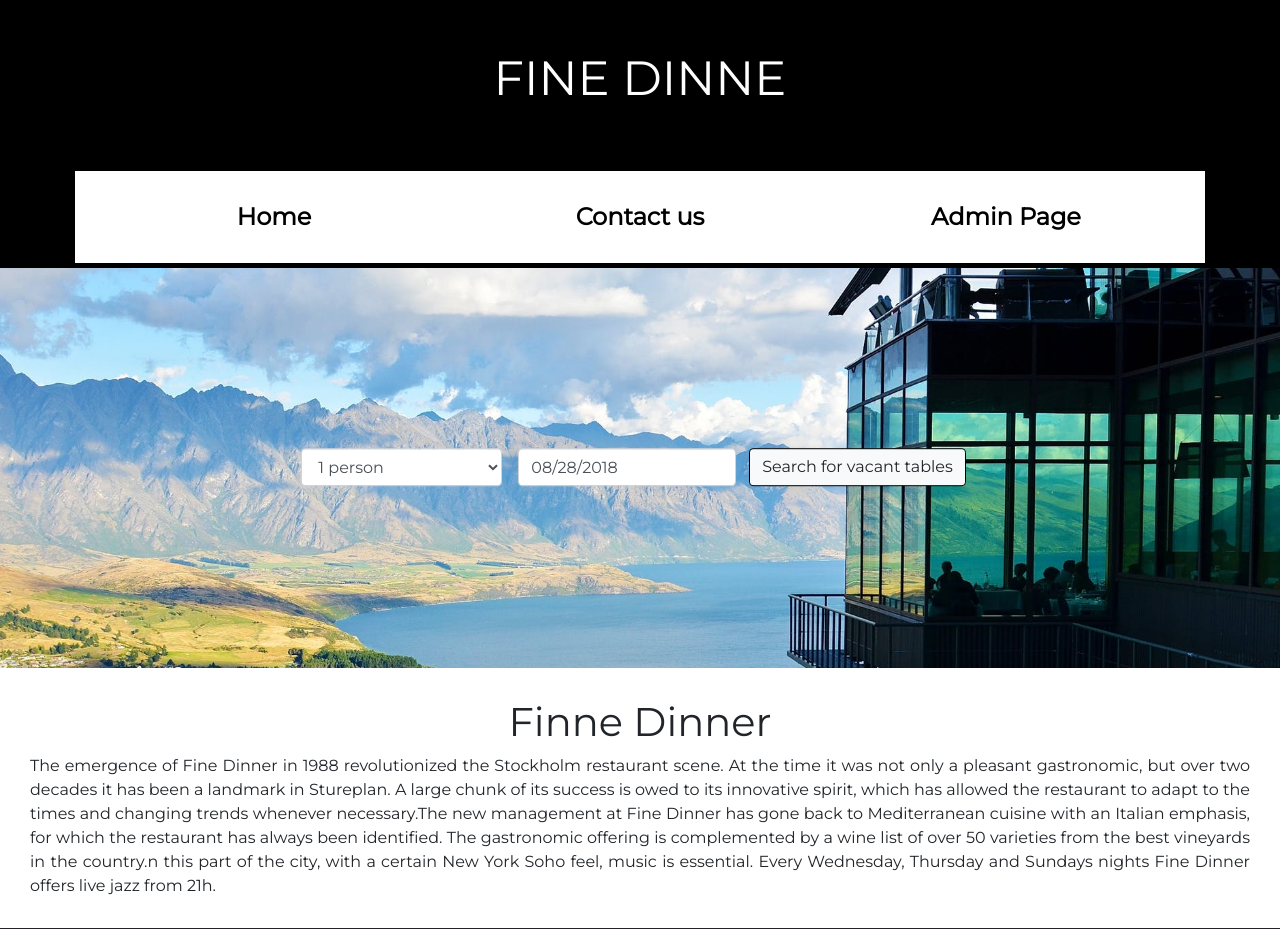
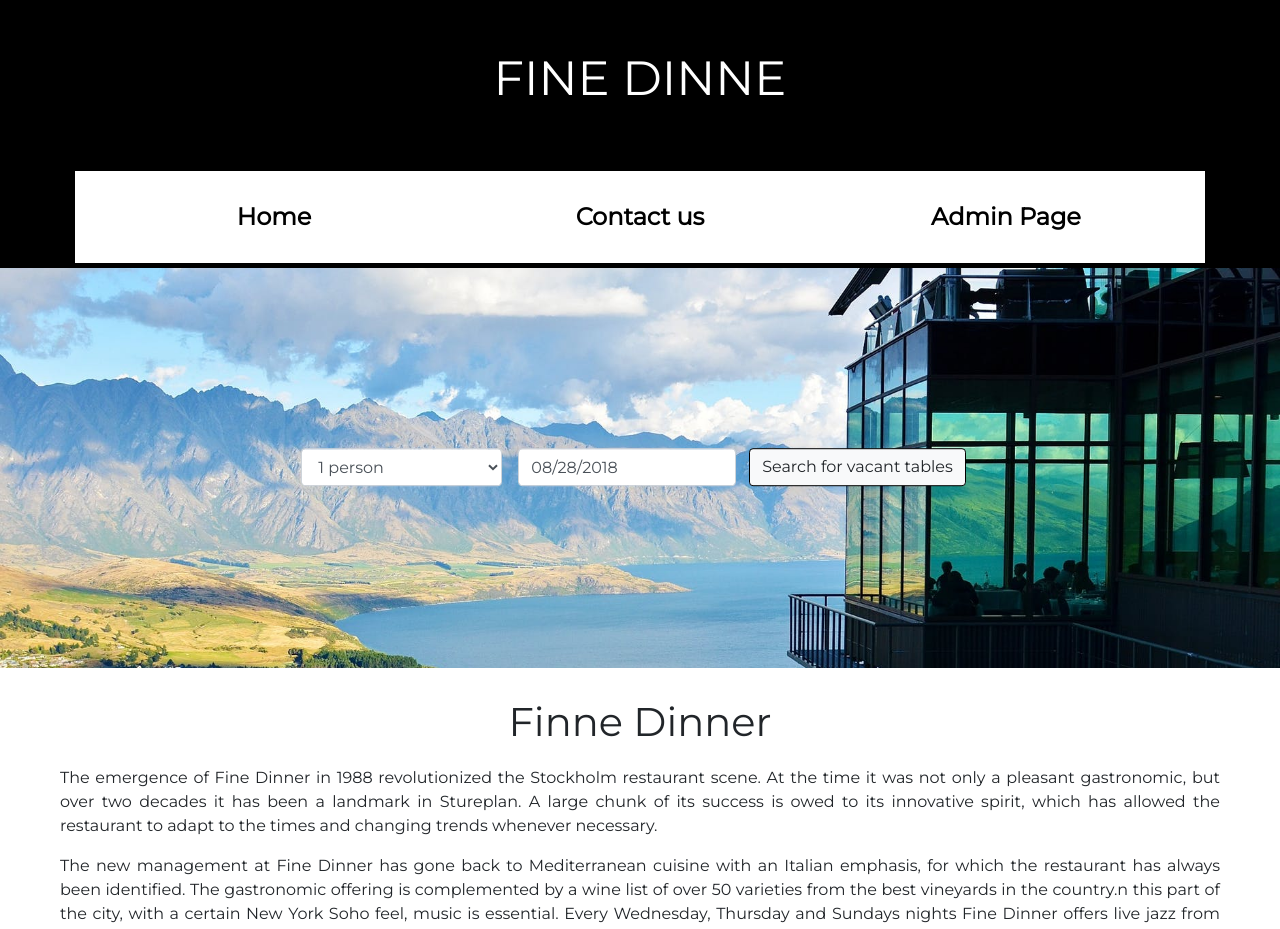
Before and after one commit to juliagulliksson/restaurant, a React (Create React App) app: page / in a window 1280 px wide. Shown: the top 929 px of the page. Built offline with nearby package versions, Linux system fonts and the light colour scheme.

Commit message:
Added instant update to the admin rows when edited

```diff
--- a/src/App.css
+++ b/src/App.css
@@ -173,8 +173,13 @@ ul {
   margin: 30px;
 }
 
+.home h1{
+  margin: 20px;
+}
+
 .home p {
   text-align: justify;
+  padding: 0px 30px;
 }
 
 /* Contact */
@@ -261,15 +266,6 @@ footer ul li {
   list-style: none;
 }
 
-@keyframes App-logo-spin {
-  from {
-    transform: rotate(0deg);
-  }
-  to {
-    transform: rotate(360deg);
-  }
-}
-
 /* Modal */
 
 .display-block {
--- a/src/components/Admin/AdminPage.js
+++ b/src/components/Admin/AdminPage.js
@@ -18,28 +18,14 @@ class AdminPage extends React.Component {
     bookings: [],
     searchInput: "",
     bookingId: "",
-    //date: "",
-    //name: "",
     phone: "",
-    //seatingOne: "",
-    //seatingTwo: "",
-    //email: ""
   };
 
   componentDidMount() {
     this.getBookingsFromApi();
   }
 
-     handleDateChange = date => {
-    date = date.format("YYYY-MM-DD");
-    this.setState({ date: date });
-  };
-
-  handleChange = event => {
-    //Update all input field states based on their HTML names
-   /*  this.setState({bookings:[...this.state.bookings, event.target.value]});
-    //this.setState({ bookings:[[0][event.target.name]: event.target.value] });
-    console.log(event) */
+  handleChange = () => {
     this.getBookingsFromApi();
   };
 
--- a/src/components/HomePage.js
+++ b/src/components/HomePage.js
@@ -53,13 +53,18 @@ export default class Home extends Component {
             </React.Fragment>
             <div className="home">
                 <h1>Finne Dinner</h1>
+
                 <p>The emergence of Fine Dinner in 1988 revolutionized the Stockholm restaurant scene.
                   At the time it was not only a pleasant gastronomic, but over two decades it has been a landmark in Stureplan.
                   A large chunk of its success is owed to its innovative spirit, which has allowed the restaurant to adapt to the
-                      times and changing trends whenever necessary.The new management at Fine Dinner has gone back to Mediterranean cuisine with an Italian emphasis,
+                  times and changing trends whenever necessary.</p>
+
+
+                  <p>The new management at Fine Dinner has gone back to Mediterranean cuisine with an Italian emphasis,
                   for which the restaurant has always been identified. The gastronomic offering is complemented by a wine list of over
                   50 varieties from the best vineyards in the country.n this part of the city, with a certain New York Soho feel, music is essential.
       Every Wednesday, Thursday and Sundays nights Fine Dinner offers live jazz from 21h.</p>
+
             </div>
         </div>
     );
```
Lines whose indentation alone changed are shown as unchanged.
